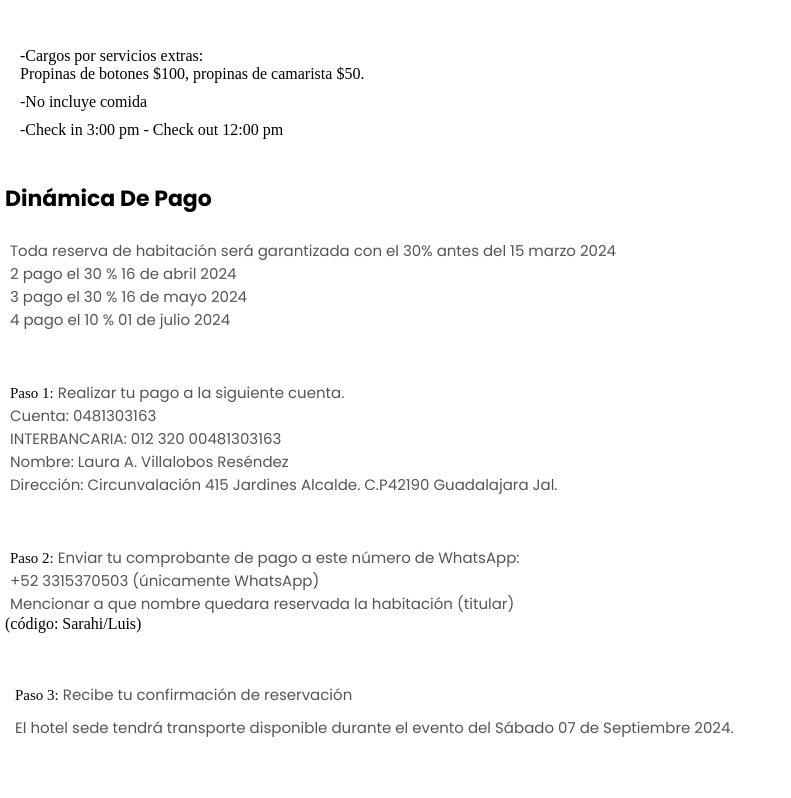
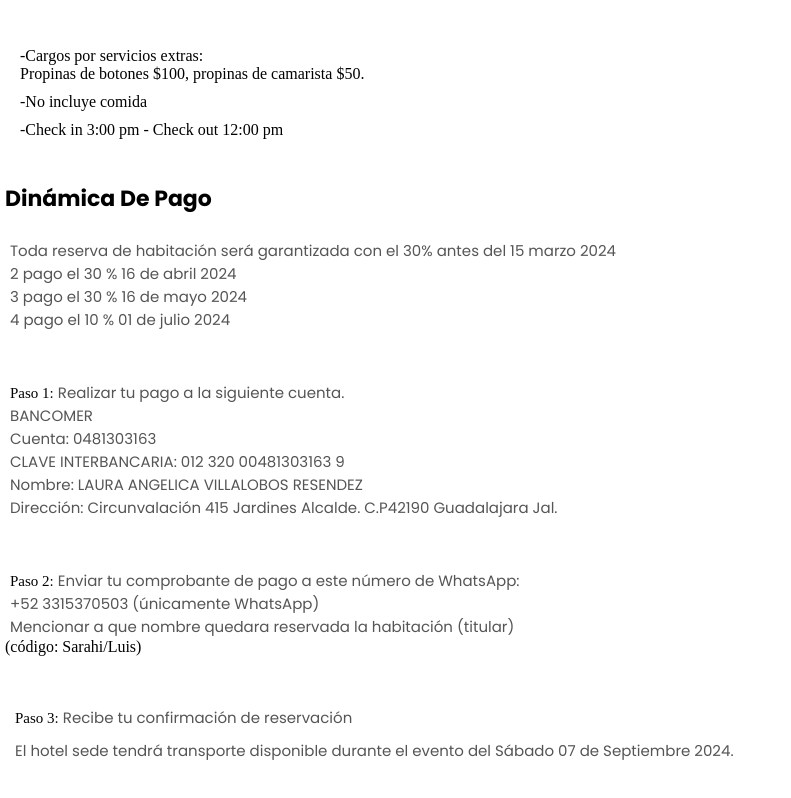
Before and after one commit to Josephtg107/L-S-Wedding, a plain HTML site: page viaje.html in a window 1280 px wide. Shown: the part 2748-3546 px from the top of the page, without its empty margins (0-791 px from the left). Drawn offline with nearby package versions, Linux system fonts and the light colour scheme; a web font is replaced by a local one.

```diff
--- a/viaje.html
+++ b/viaje.html
@@ -128,9 +128,10 @@
                 </div>
                 <div class="paso-1">
                     <p><b>Paso 1:</b> Realizar tu pago a la siguiente cuenta.</p>
+                    <p>BANCOMER</p>
                     <p>Cuenta: 0481303163</p>
-                    <p>INTERBANCARIA: 012 320 00481303163</p>
-                    <p>Nombre: Laura A. Villalobos Reséndez</p>
+                    <p>CLAVE INTERBANCARIA: 012 320 00481303163 9</p>
+                    <p>Nombre: LAURA ANGELICA VILLALOBOS RESENDEZ</p>
                     <p>Dirección: Circunvalación 415 Jardines Alcalde. C.P42190 Guadalajara Jal.</p>
                 </div>
                 <div class="paso-2">
```
